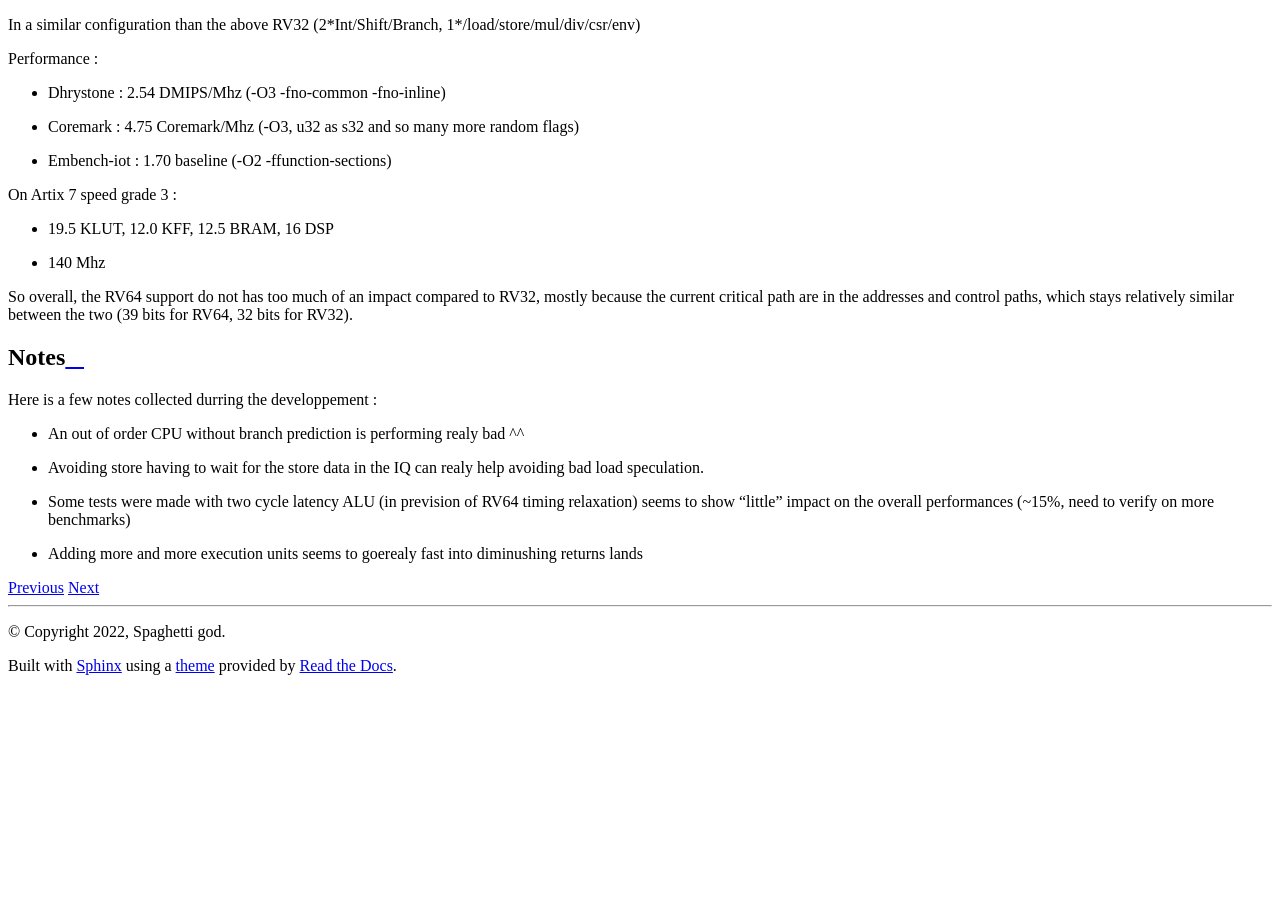
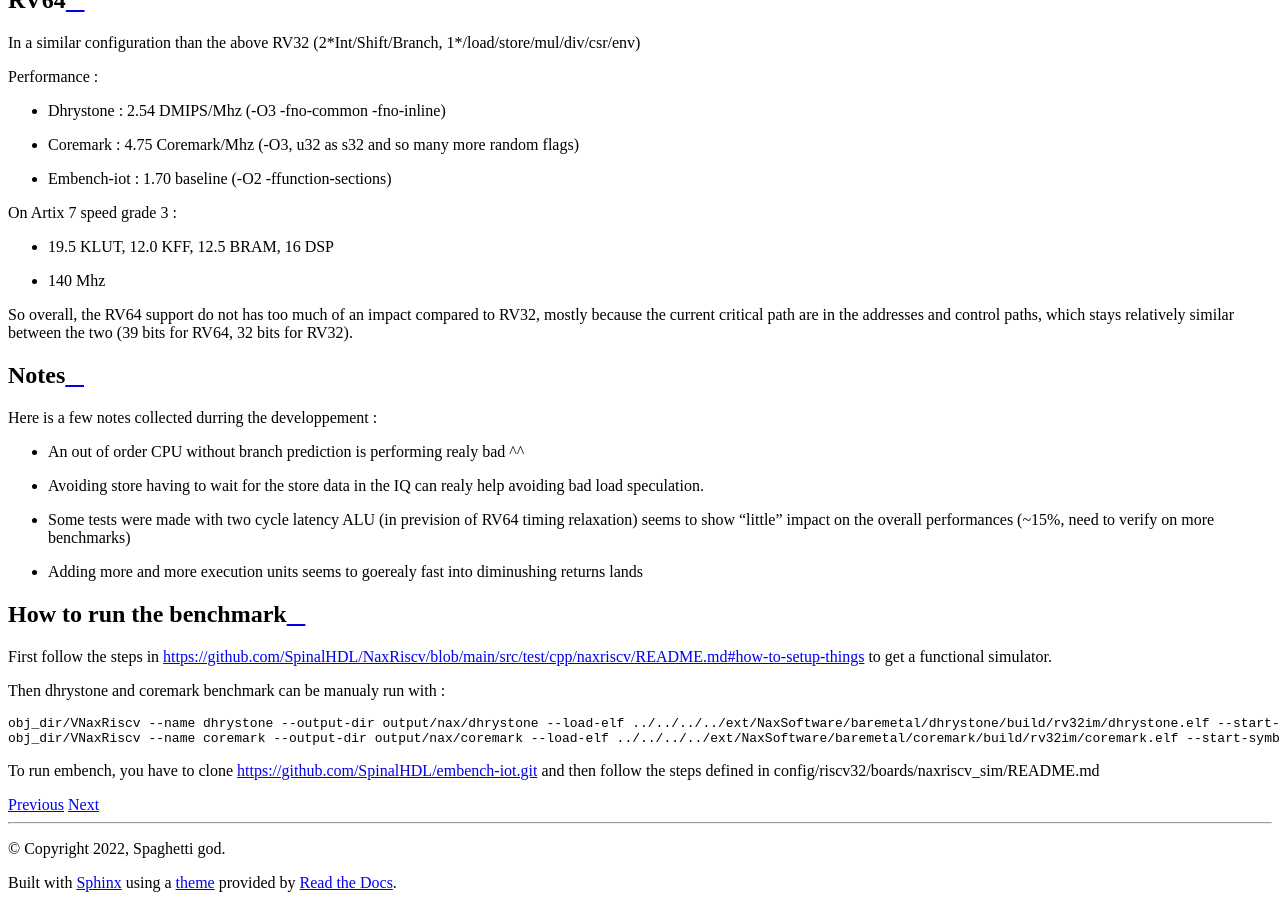
Before and after one commit to SpinalHDL/NaxRiscv-Rtd, a Sphinx documentation site: the page built from source/NaxRiscv/performance/index.rst, in a window 1280 px wide and 900 px high, scrolled down 3105 px. Built offline with Sphinx 7.4.7 and the Read the Docs theme 2.0.0, drawn with Linux system fonts in a browser that asks for light colours; before the commit the page ends 3788 px from its top, so only the background shows below that; some of the changed text lies outside the part shown.

Commit message:
Update embench perf, add doc about how to run the benchmarks

```diff
--- a/source/NaxRiscv/performance/index.rst
+++ b/source/NaxRiscv/performance/index.rst
@@ -1,7 +1,5 @@
 .. role:: raw-html-m2r(raw)
    :format: html
-
-
 
 
 ====================
@@ -95,3 +93,18 @@
 - Avoiding store having to wait for the store data in the IQ can realy help avoiding bad load speculation.
 - Some tests were made with two cycle latency ALU (in prevision of RV64 timing relaxation) seems to show "little" impact on the overall performances (~15%, need to verify on more benchmarks)
 - Adding more and more execution units seems to goerealy fast into diminushing returns lands
+
+
+How to run the benchmark
+==============================
+
+First follow the steps in https://github.com/SpinalHDL/NaxRiscv/blob/main/src/test/cpp/naxriscv/README.md#how-to-setup-things to get a functional simulator.
+
+Then dhrystone and coremark benchmark can be manualy run with :
+
+.. code:: shell
+
+    obj_dir/VNaxRiscv --name dhrystone --output-dir output/nax/dhrystone --load-elf ../../../../ext/NaxSoftware/baremetal/dhrystone/build/rv32im/dhrystone.elf --start-symbol _start  --stats-print --stats-toggle-symbol sim_time
+    obj_dir/VNaxRiscv --name coremark --output-dir output/nax/coremark --load-elf ../../../../ext/NaxSoftware/baremetal/coremark/build/rv32im/coremark.elf --start-symbol _start --pass-symbol pass  --stats-print-all --stats-toggle-symbol sim_time
+
+To run embench, you have to clone https://github.com/SpinalHDL/embench-iot.git and then follow  the steps defined in config/riscv32/boards/naxriscv_sim/README.md
```
Also changed, not shown: other parts of source/NaxRiscv/performance/index.rst (+2 -2 lines).
